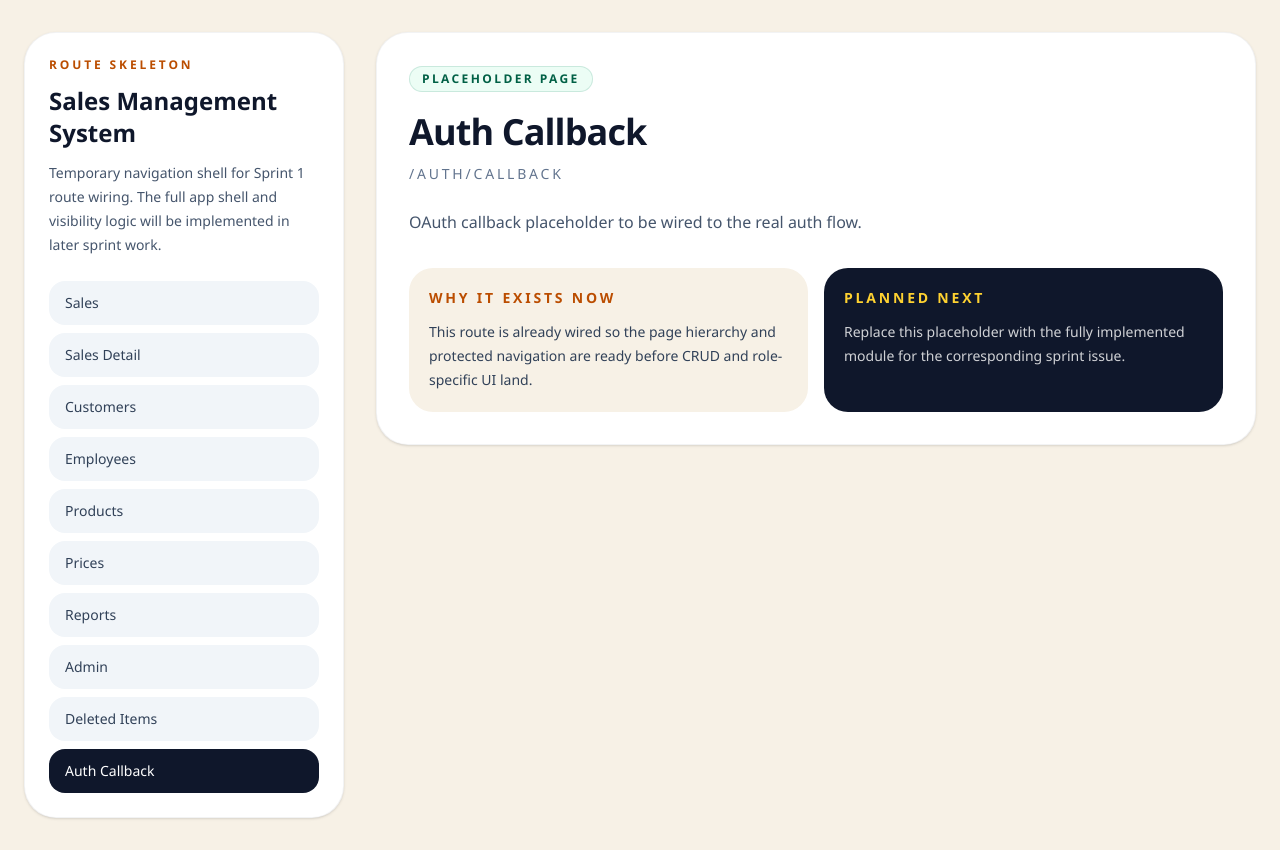
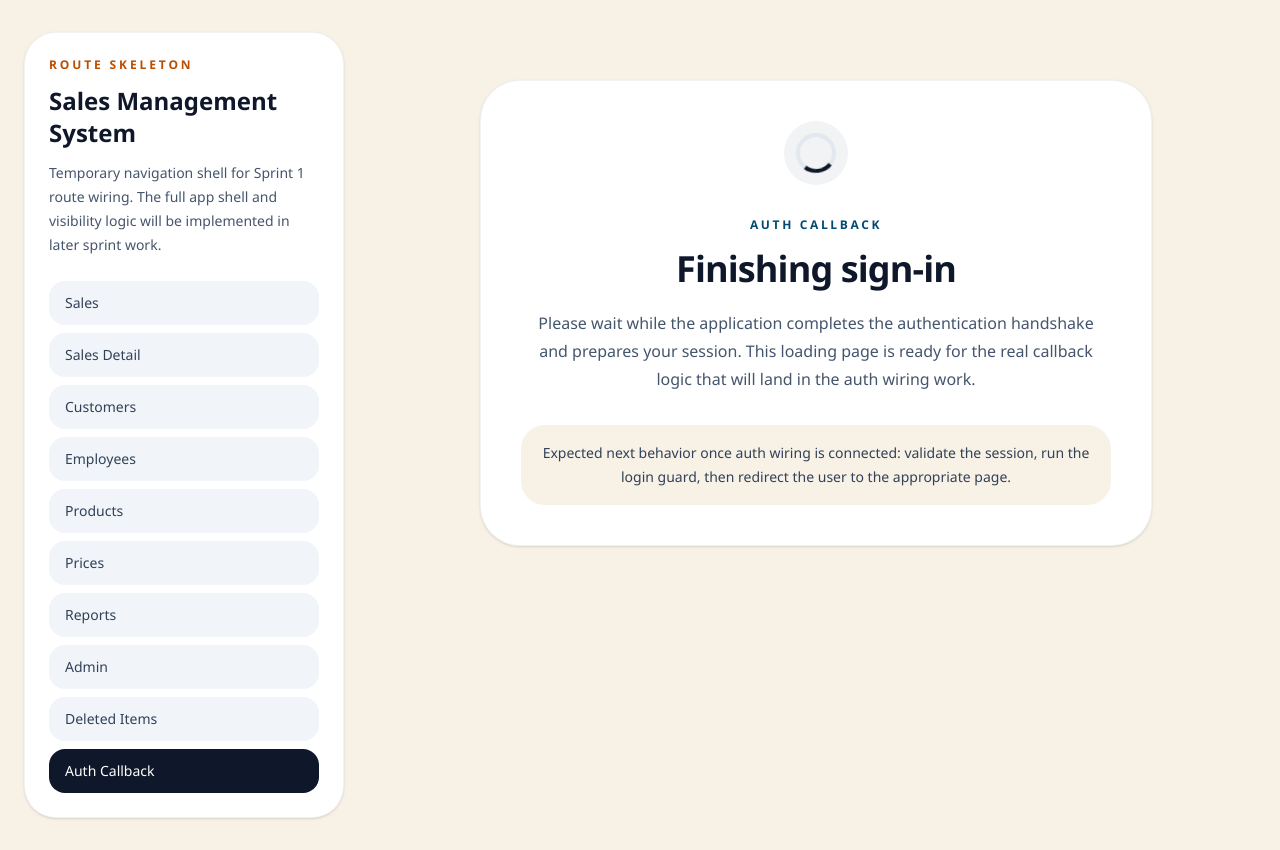
Before and after one commit to johnraivenolazo/Sales-Management-System, a React (Vite) app: page /auth/callback in a window 1280 px wide. Built offline with nearby package versions, Linux system fonts and the light colour scheme.

Commit message:
feat: add auth callback loading page (#69)

```diff
--- /dev/null
+++ b/src/pages/AuthCallbackPage.jsx
@@ -0,0 +1,29 @@
+function AuthCallbackPage() {
+  return (
+    <main className="flex min-h-[65vh] items-center justify-center px-6 py-12">
+      <section className="w-full max-w-2xl rounded-[2.5rem] border border-slate-900/5 bg-white p-10 text-center shadow-sm">
+        <div className="mx-auto flex h-16 w-16 items-center justify-center rounded-full bg-slate-900/5">
+          <div className="h-10 w-10 animate-spin rounded-full border-4 border-slate-200 border-t-slate-900"></div>
+        </div>
+        <p className="mt-8 text-xs font-semibold uppercase tracking-[0.22em] text-sky-900">
+          Auth callback
+        </p>
+        <h1 className="mt-4 text-4xl font-black tracking-tight text-slate-900">
+          Finishing sign-in
+        </h1>
+        <p className="mx-auto mt-5 max-w-xl text-base leading-7 text-slate-600">
+          Please wait while the application completes the authentication
+          handshake and prepares your session. This loading page is ready for
+          the real callback logic that will land in the auth wiring work.
+        </p>
+        <div className="mt-8 rounded-3xl bg-[#f7f1e6] px-5 py-4 text-sm leading-6 text-slate-700">
+          Expected next behavior once auth wiring is connected: validate the
+          session, run the login guard, then redirect the user to the
+          appropriate page.
+        </div>
+      </section>
+    </main>
+  );
+}
+
+export default AuthCallbackPage;
--- a/src/router.jsx
+++ b/src/router.jsx
@@ -1,6 +1,7 @@
 import { Navigate, createBrowserRouter } from "react-router-dom";
 import ProtectedRoute from "./components/ProtectedRoute.jsx";
 import ShellPlaceholderLayout from "./layouts/ShellPlaceholderLayout.jsx";
+import AuthCallbackPage from "./pages/AuthCallbackPage.jsx";
 import LoginPage from "./pages/LoginPage.jsx";
 import NotFoundPage from "./pages/NotFoundPage.jsx";
 import PlaceholderPage from "./pages/PlaceholderPage.jsx";
@@ -107,13 +108,7 @@ export const router = createBrowserRouter([
           },
           {
             path: "/auth/callback",
-            element: (
-              <PlaceholderPage
-                title="Auth Callback"
-                routePath="/auth/callback"
-                summary="OAuth callback placeholder to be wired to the real auth flow."
-              />
-            ),
+            element: <AuthCallbackPage />,
           },
         ],
       },
```
